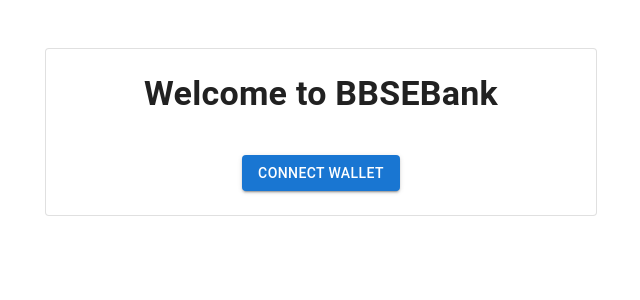
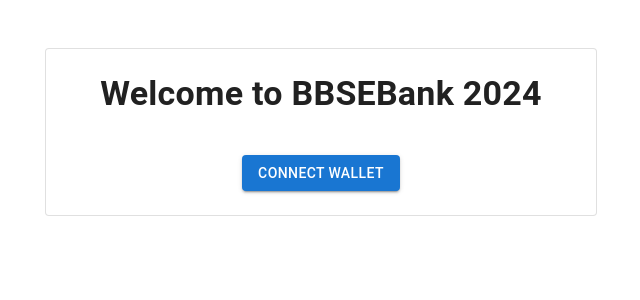
Before and after one commit to yinggez/bbse-bank-dApp, a React (Create React App) app in the folder bank-ui/: page / in a window 1280 px wide. Shown: the top 300 px of the page, without its empty margins (319-959 px from the left). Built offline with nearby package versions, Linux system fonts and the light colour scheme.

Commit message:
2024 update

```diff
--- a/bank-ui/src/Bank.js
+++ b/bank-ui/src/Bank.js
@@ -628,7 +628,7 @@ function Bank() {
           marginBottom={5}
           fontWeight={600}
         >
-          Welcome to BBSEBank
+          Welcome to BBSEBank 2024
         </Typography>
 
         {isWalletConnected ? accountInfo : connectWalletButton}
```
